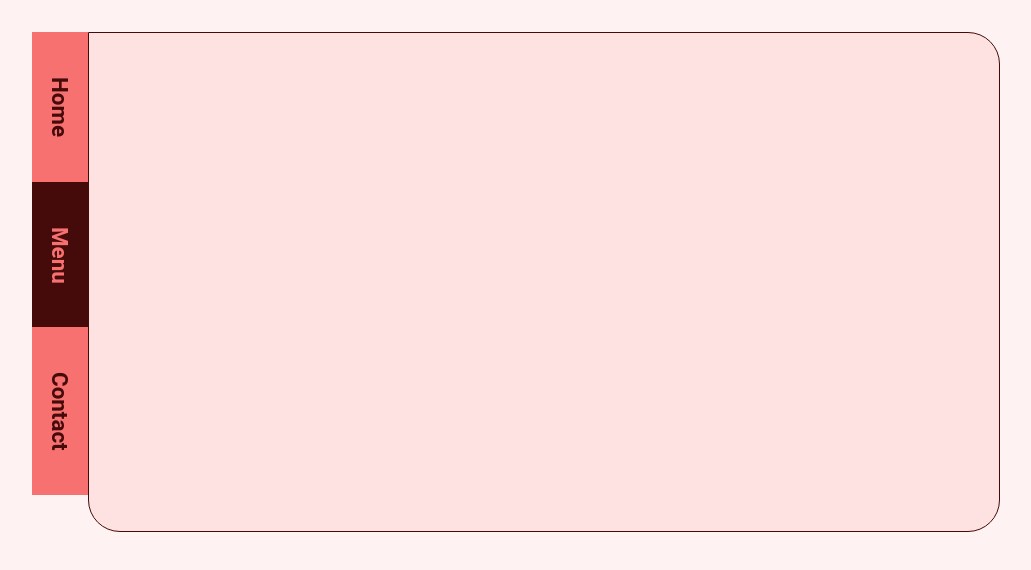
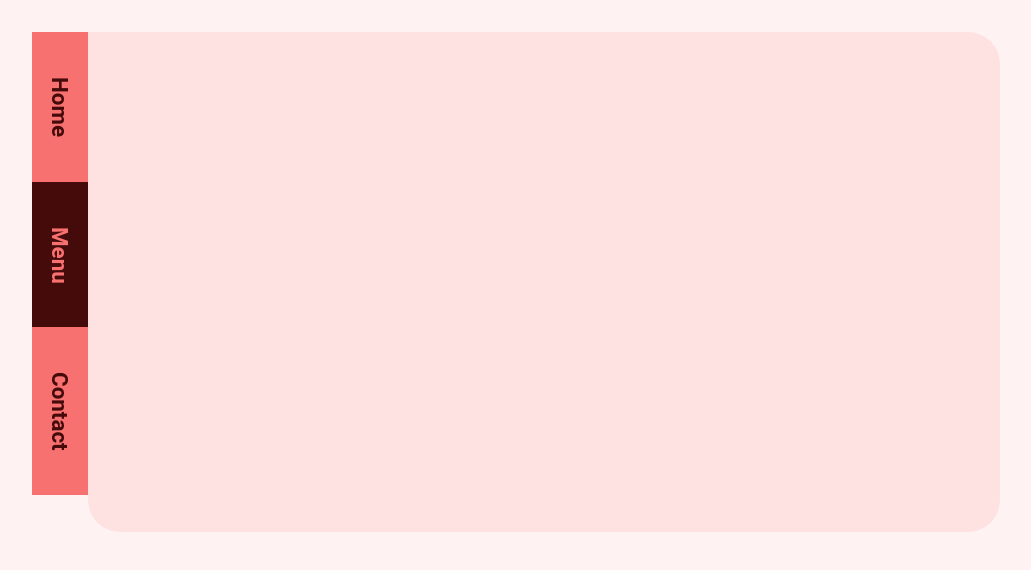
Before and after one commit to possxx/odin-restaurant-page, a website built with webpack: page src/index.html in a window 1280 px wide. Shown: the whole page, without its empty margins (126-1157 px from the left). Built offline with nearby package versions, Linux system fonts and the light colour scheme; files whose address does not match are found by name.

Commit message:
Remove border around content

```diff
--- a/src/style.css
+++ b/src/style.css
@@ -74,7 +74,6 @@ body {
 
 .content {
     background-color: var(--red-100);
-    border: 1px solid var(--red-950);
     border-top-right-radius: 32px;
     border-bottom-left-radius: 32px;
     border-bottom-right-radius: 32px;
```
